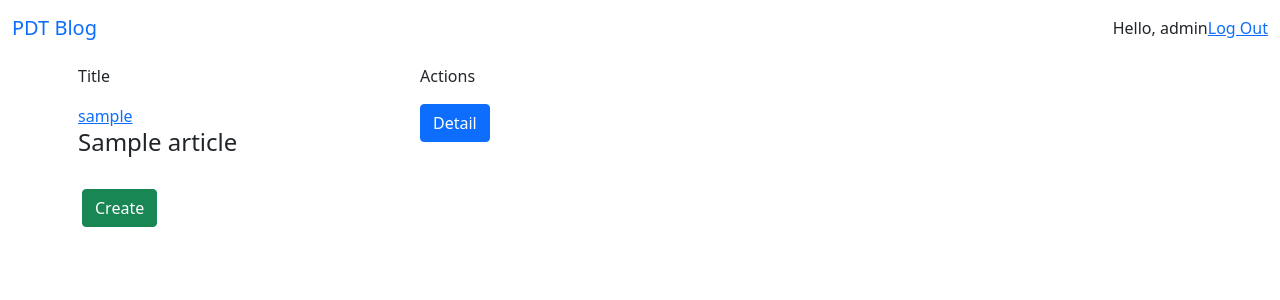
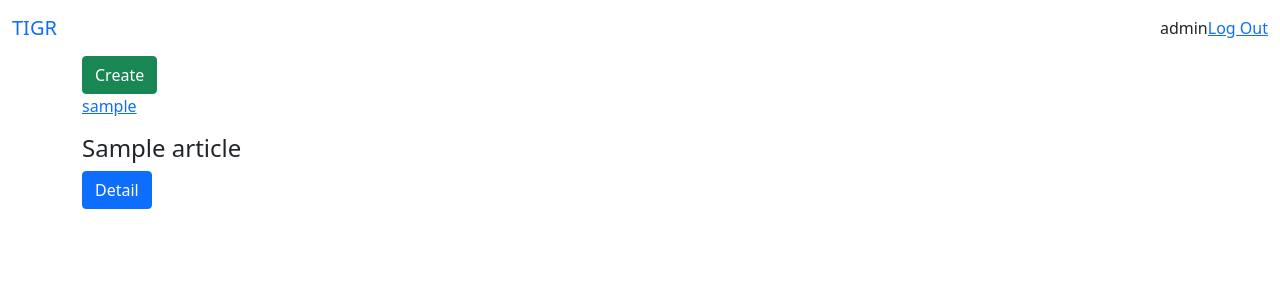
Before and after one commit to tigrplus/tigrblog, a Flask app: page / in a window 1280 px wide. Shown: the top 300 px of the page. Run offline with Flask 2, Linux system fonts and the light colour scheme; a user stored in the database is signed in; a database or web service that is not in the repository returns one stand-in record (values such as "Sample title"); some libraries are stand-ins or nearby versions.

Commit message:
[STYLES] Make website look beautiful

```diff
--- a/templates/base.html
+++ b/templates/base.html
@@ -9,16 +9,16 @@
 <body>
     <nav class="navbar navbar-expand">
         <div class="container-fluid">
-            <a class="navbar-brand" href="{{ url_for('index') }}">PDT Blog</a>
+            <a class="navbar-brand" href="{{ url_for('index') }}">TIGR</a>
             <form class="d-flex">
                 {% if session and session.get('username') %}
                 <span>
-                    Hello, {{ session['username'] }}
+                    {{ session['username'] }}
                 </span>
-                <a href="{{ url_for('logout') }}">Log Out</a>
+                <span><a href="{{ url_for('logout') }}">Log Out</a></span>
                 {% else %}
-                <a href="{{ url_for('login') }}">Log In</a>
-                <a href="{{ url_for('register') }}">Register</a>
+                <span><a href="{{ url_for('login') }}">Log In</a></span>
+                <span><a href="{{ url_for('register') }}">Register</a></span>
                 {% endif %}
             </form>
         </div>
--- a/templates/index.html
+++ b/templates/index.html
@@ -6,42 +6,37 @@ Home
 
 {% block content %}
     <div class="row">
-        {% if articles %}
-        <table class="table table-borderless">
-            <thead>
-                <tr>
-                    <td width="30%">Title</td>
-                    <td>Actions</td>
-                </tr>
-            </thead>
-            {% for (article_id, title, body,  user_name) in articles %}
-            <tr>
-                <td>
-                    <a href="{{ url_for('userpage', username=user_name) }}">{{ user_name }}</a>
-                    <h4>{{ title }}</h4>
-                </td>
-                <td>
-                    <!-- notice here, in url_for, we have second parameter to accept -->
-                    <a class="btn btn-primary" href="{{ url_for('read', username=user_name, article_id=article_id) }}">Detail</a>
-
-                    <!-- only let logged in user see the edit and delete -->
-                    {% if user_name == session.get('username') %}
-                        <a class="btn btn-warning" href="{{ url_for('edit', username=user_name, article_id=article_id) }}">Edit</a>
-                        <button type="button" class="btn btn-danger" onclick="deleteArticle({{ article_id }}, {{ '\"%s\"' % title }})">Delete</button>
-                    {% endif %}
-                </td>
-            </tr>
-            {% endfor %}
-        </table>
-        {% else %}
-        <h1>No Articles Found</h1>
-        {% endif %}
-
         <!-- create is only able for logged in users -->
         {% if session and session.get('username') %}
         <div>
             <a class="btn btn-success" href="{{ url_for('create') }}">Create</a>
         </div>
         {% endif %}
+
+        {% if articles %}
+        <div class="grid">
+            {% for (article_id, title, body,  user_name) in articles %}
+            <div class="g-col-6">
+                <div>
+                    <p><a href="{{ url_for('userpage', username=user_name) }}">{{ user_name }}</a></p>
+                </div>
+                <h4>{{ title }}</h4>
+
+                <!-- notice here, in url_for, we have second parameter to accept -->
+                <div class="d-flex"><a class="btn btn-primary" href="{{ url_for('read', username=user_name, article_id=article_id) }}">Detail</a></div>
+
+                <!-- only let logged in user see the edit and delete -->
+                {% if user_name == session.get('username') %}
+                    <div class="d-flex"><a class="btn btn-warning" href="{{ url_for('edit', username=user_name, article_id=article_id) }}">Edit</a></div>
+                    <div class="d-flex"><button type="button" class="btn btn-danger" onclick="deleteArticle({{ article_id }}, {{ '\"%s\"' % title }})">Delete</button></div>
+                {% endif %}
+            </div>
+            {% endfor %}
+        </div>
+        {% else %}
+        <h1>No Articles Found</h1>
+        {% endif %}
+
+
     </div>
 {% endblock %}
```
Also changed, not shown: templates/accountpage.html (+10 -6 lines), templates/register.html (+9 -10 lines).
